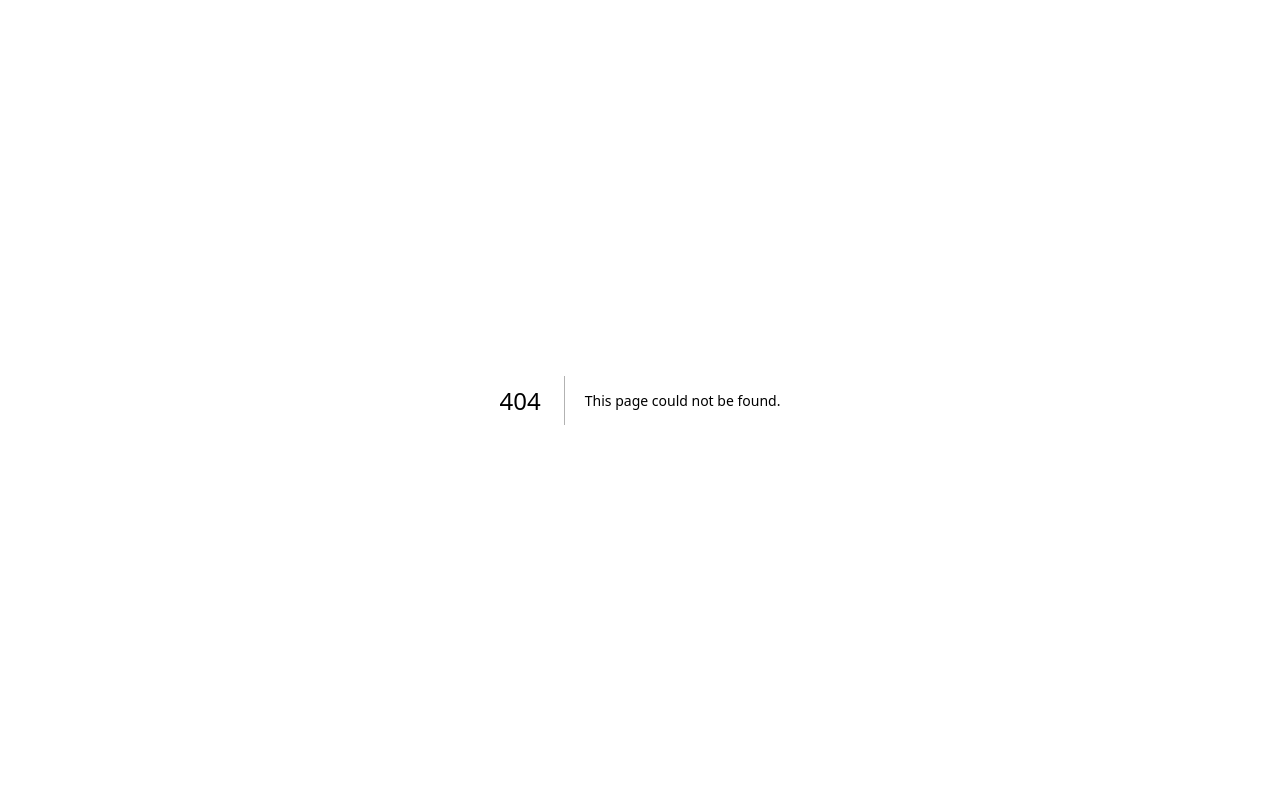
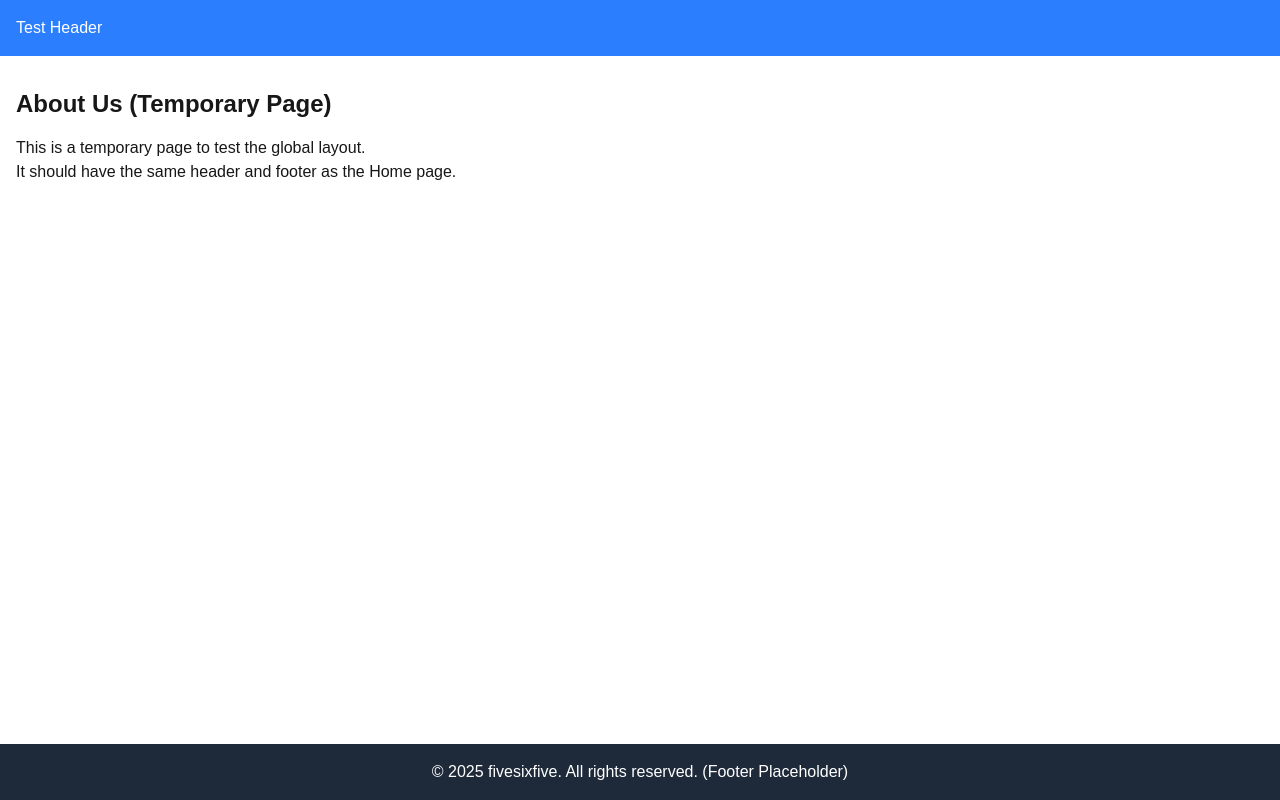
Before and after one commit to Amatcha-Boanerges/mynextjswebsite, a Next.js app in the folder fivesixfivewebsite/: page /about in a window 1280 px wide. Before the commit this address had no page. Built offline with nearby package versions, Linux system fonts and the light colour scheme.

Commit message:
feat: Apply Layout globally in _app.tsx

```diff
--- a/fivesixfivewebsite/src/pages/_app.tsx
+++ b/fivesixfivewebsite/src/pages/_app.tsx
@@ -1,6 +1,11 @@
 import "@/styles/globals.css";
 import type { AppProps } from "next/app";
+import Layout from "@/components/Layout";
 
 export default function App({ Component, pageProps }: AppProps) {
-  return <Component {...pageProps} />;
+  return (
+    <Layout>
+      <Component {...pageProps} />
+    </Layout>
+  );
 }
--- /dev/null
+++ b/fivesixfivewebsite/src/pages/about.tsx
@@ -0,0 +1,9 @@
+export default function AboutPage() {
+  return (
+    <div>
+      <h1 className="text-2xl font-bold mb-4">About Us (Temporary Page)</h1>
+      <p>This is a temporary page to test the global layout.</p>
+      <p>It should have the same header and footer as the Home page.</p>
+    </div>
+  );
+}
```
